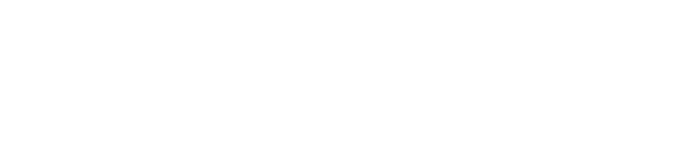
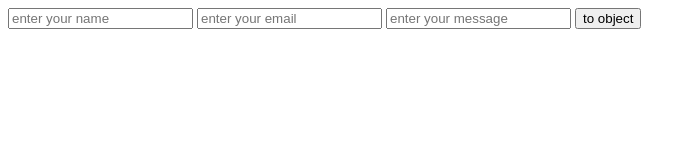
Before and after one commit to Segedu/json-3-10-2021, a plain HTML site: page index.html in a window 1280 px wide. Shown: the whole page, without its empty margins (0-696 px from the left). Drawn offline with Linux system fonts and the light colour scheme.

Commit message:
first commit

```diff
--- a/index.html
+++ b/index.html
@@ -7,6 +7,14 @@
     <title>Document</title>
 </head>
 <body>
+    <form>
+        <input id="nameInput" type="text" placeholder="enter your name">
+        <input id="emailInput" type="text" placeholder="enter your email">
+        <input id="messageInput" type="text" placeholder="enter your message">
+        <button id="btn">to object</button>
+
+    </form>
+    <div id="cont"></div>
     <script src="./json.js"></script>
 </body>
 </html>
```
Also changed, not shown: json.js (+50 -0 lines).
